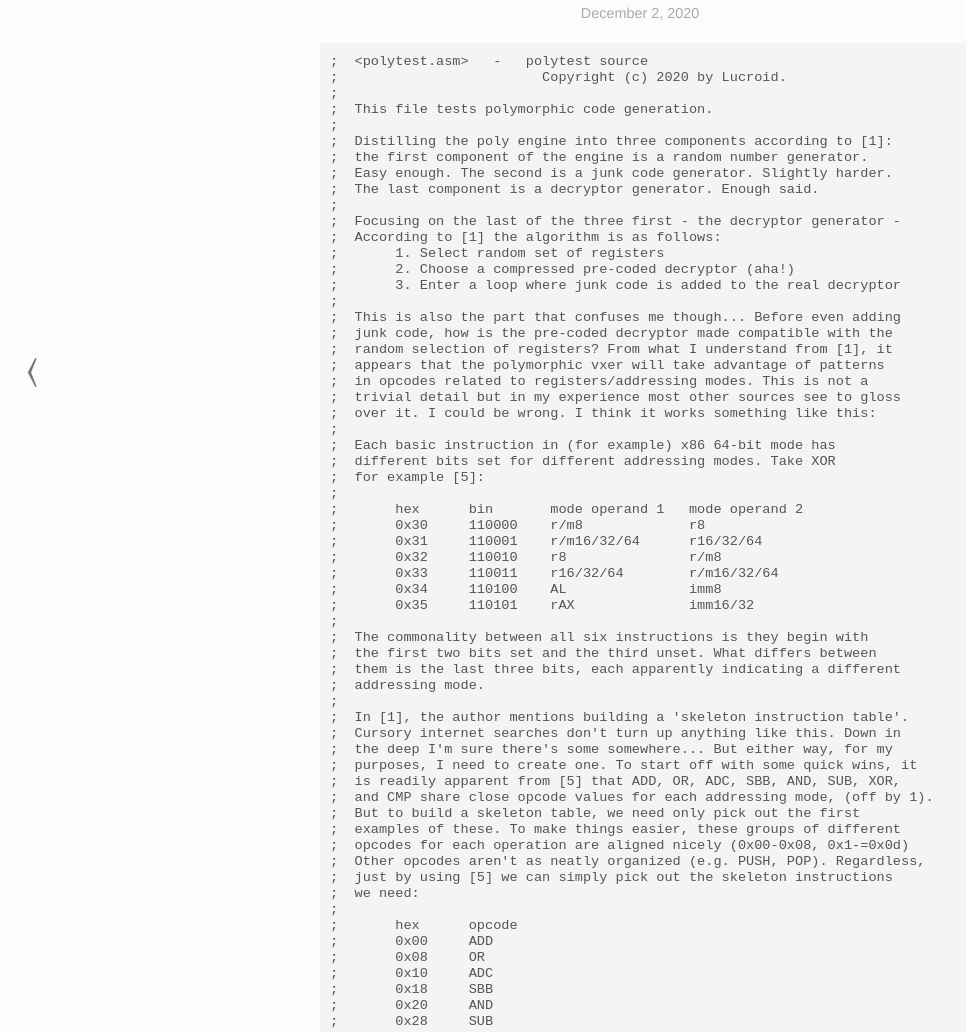
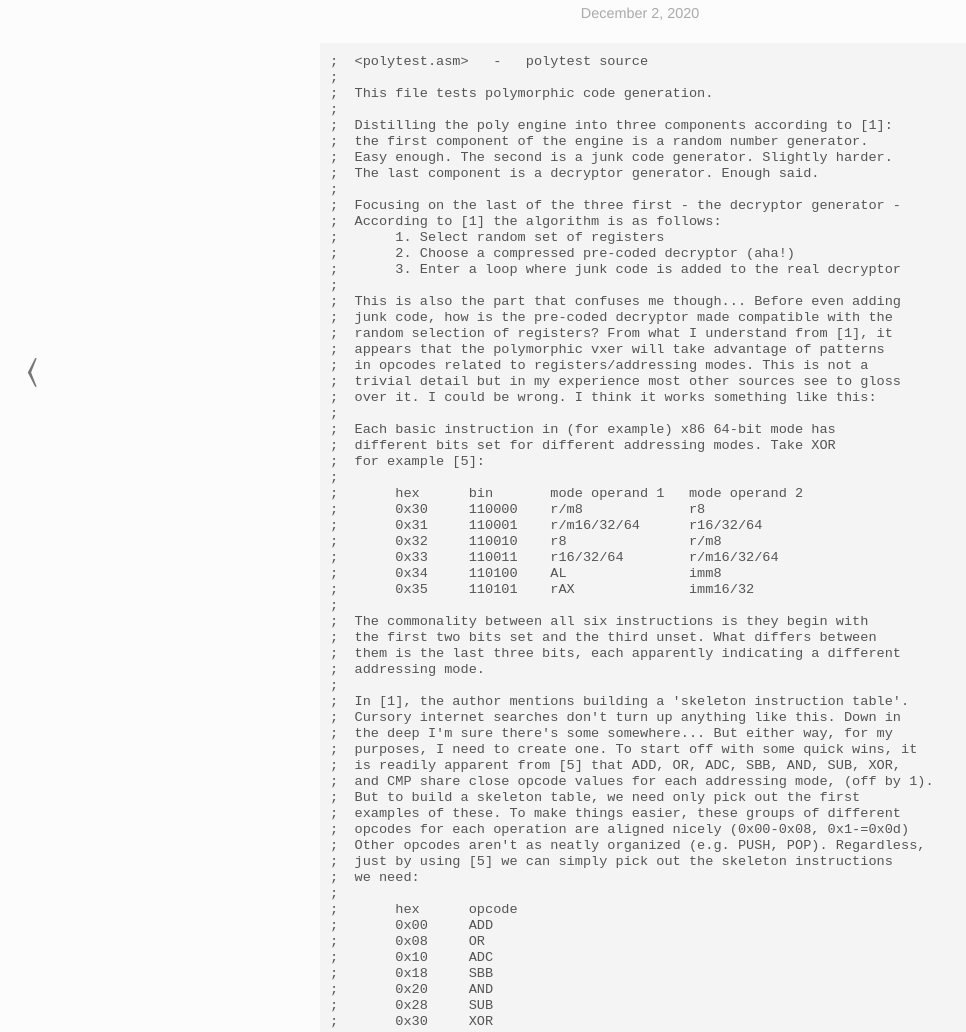
Before and after one commit to joshfinley/joshfinley.github.io, a Jekyll site: the page built from _posts/2020-12-02-notes-on-polymorph-basics.md, in a window 1280 px wide and 1400 px high. Shown: the part 368-1400 px from the top of the window, without its empty margins (0-966 px from the left). Built offline with Jekyll 4.4.1, drawn with Linux system fonts in a browser that asks for light colours; our own code applies the rules of GitHub Pages for plain Markdown files; some of the changed text lies outside the part shown.

Commit message:
Update 2020-12-02-notes-on-polymorph-basics.md

````diff
--- a/_posts/2020-12-02-notes-on-polymorph-basics.md
+++ b/_posts/2020-12-02-notes-on-polymorph-basics.md
@@ -1,6 +1,5 @@
 ```asm
 ;  <polytest.asm>   -   polytest source
-;                         Copyright (c) 2020 by Lucroid.
 ;
 ;  This file tests polymorphic code generation.
 ;
````
